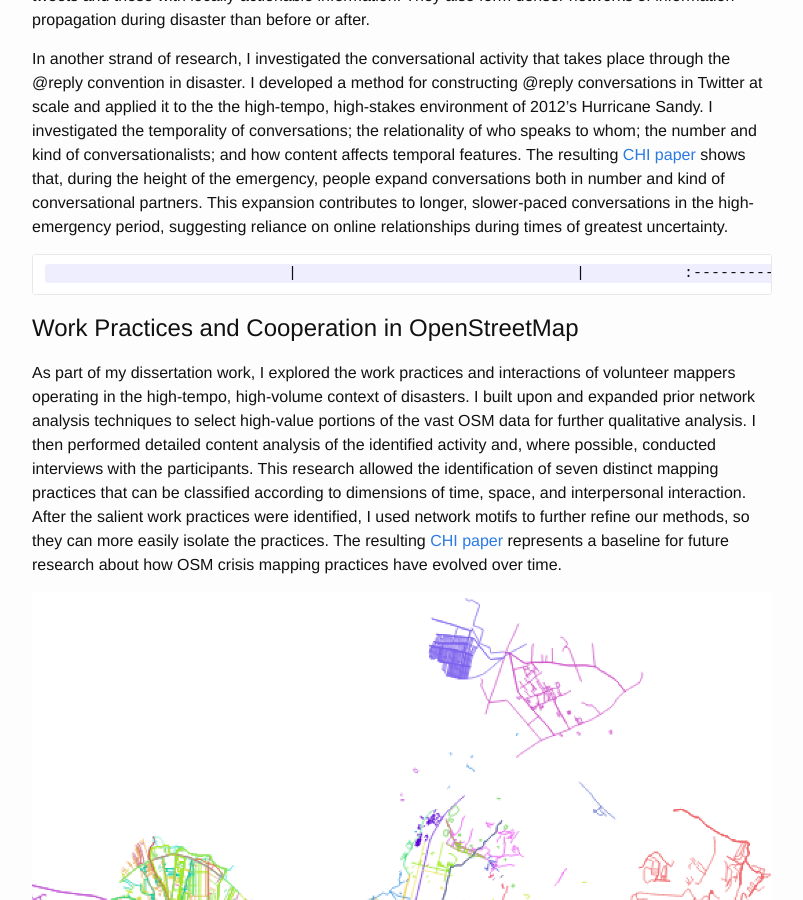
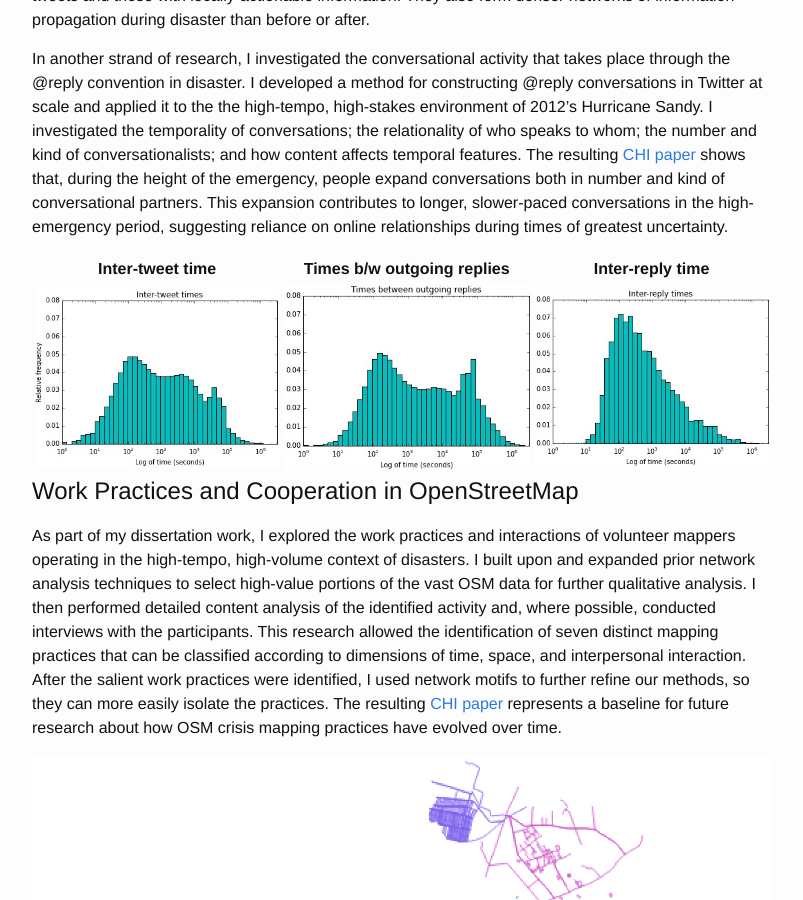
Before and after one commit to marinkala/marinkala.github.com, a Jekyll site: the page built from 4projects.md, in a window 1280 px wide and 900 px high, scrolled down 1296 px. Shown: the whole window, without its empty margins (238-1041 px from the left). Built offline with Jekyll 4.4.1, drawn with Linux system fonts in a browser that asks for light colours.

Commit message:
update projects

```diff
--- a/4projects.md
+++ b/4projects.md
@@ -29,7 +29,7 @@ The resulting [CSCW paper](https://dl.acm.org/citation.cfm?id=2675218) shows tha
 
 In another strand of research, I investigated the conversational activity that takes place through the @reply convention in disaster. I developed a method for constructing @reply conversations in Twitter at scale and applied it to the the high-tempo, high-stakes environment of 2012's Hurricane Sandy. I investigated the temporality of conversations; the relationality of who speaks to whom; the number and kind of conversationalists; and how content affects temporal features. The resulting [CHI paper](https://dl.acm.org/citation.cfm?id=3173658) shows that, during the height of the emergency, people expand conversations both in number and kind of conversational partners. This expansion contributes to longer, slower-paced conversations in the high-emergency period, suggesting reliance on online relationships during times of greatest uncertainty.
 
-                               |                               |
+ Inter-tweet time              |   Times b/w outgoing replies  | Inter-reply time
 :-----------------------------:|:-----------------------------:|:------------------------------:
 ![](/assets/intertweetTime.jpg)|  ![](/assets/outReplyTime.jpg)|![](/assets/InterreplyTime.jpg)
 
```
